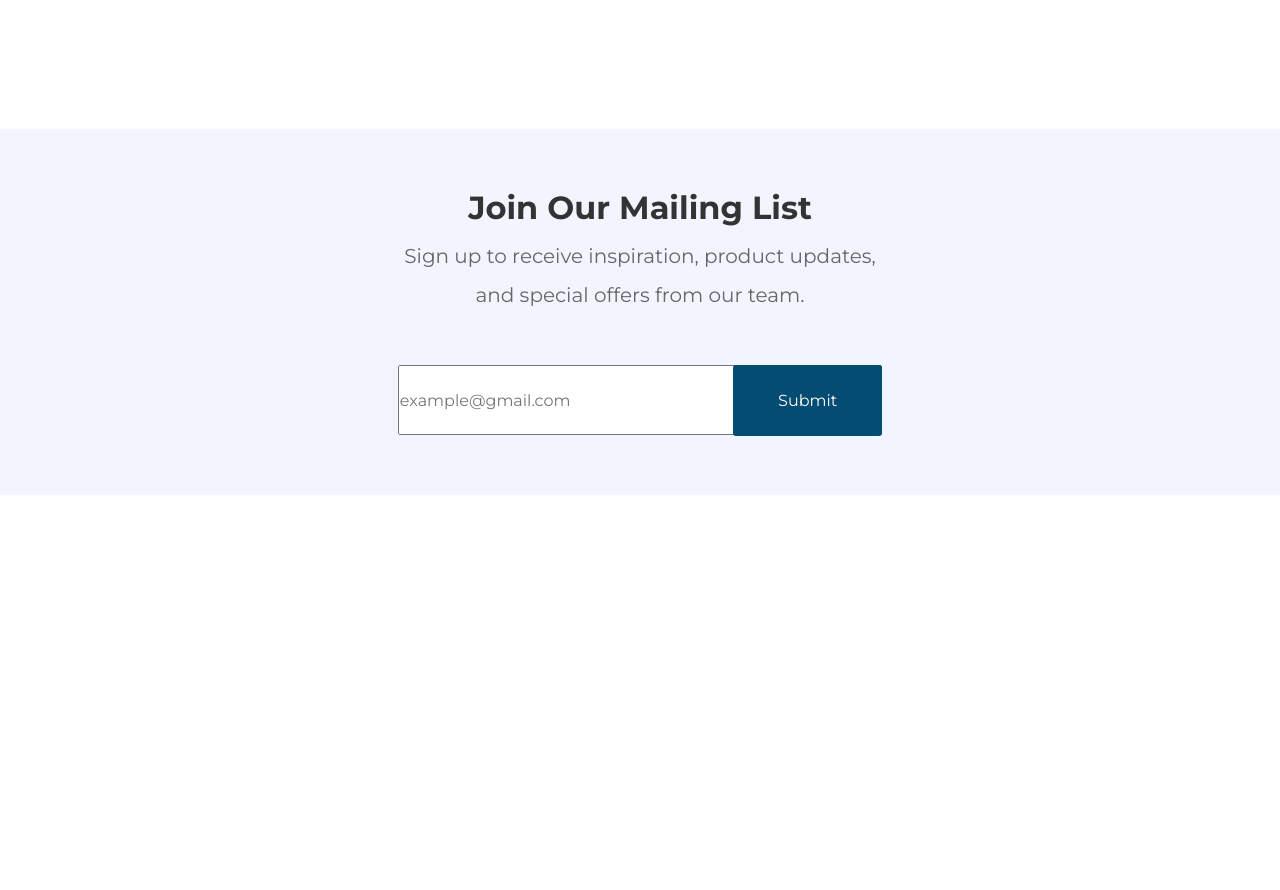
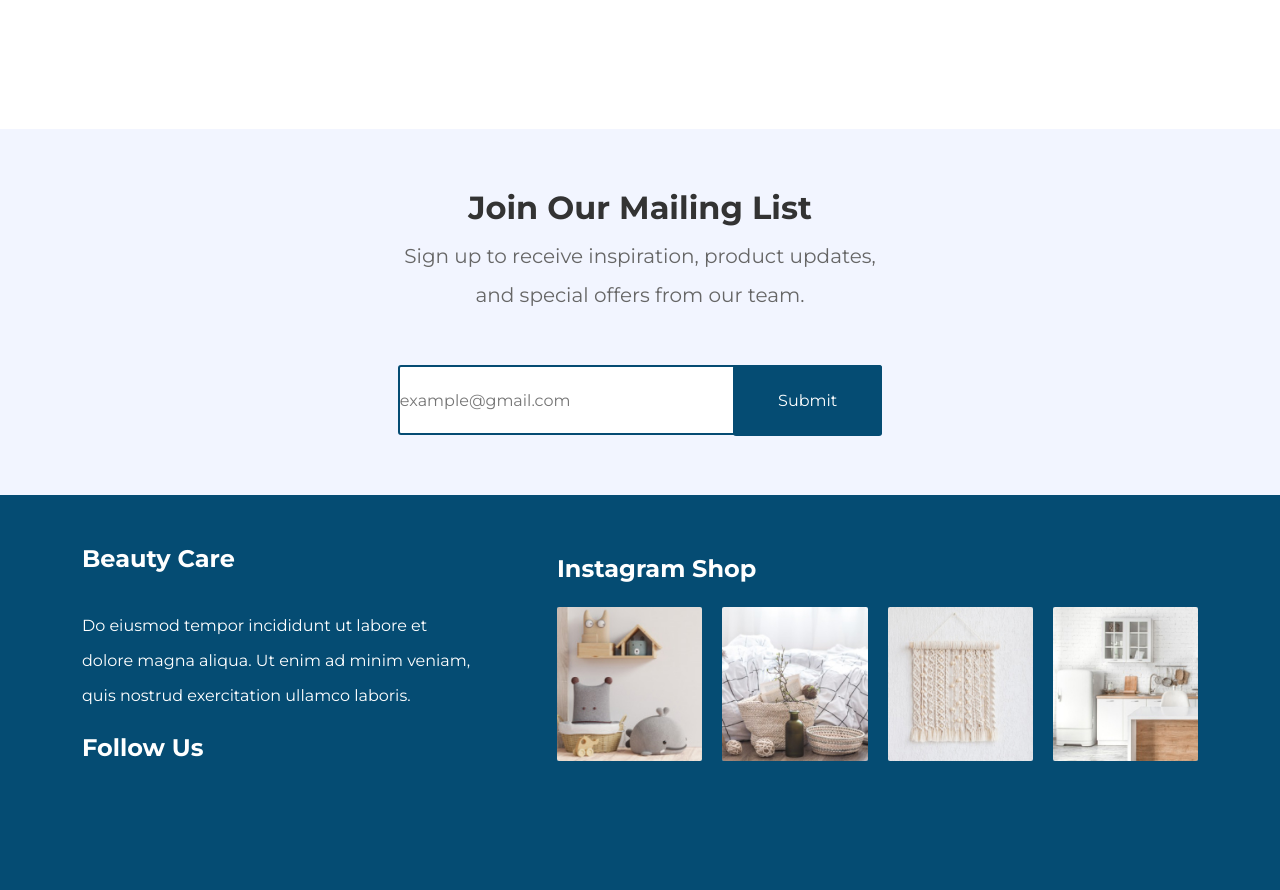
Before and after one commit to tayonch/Furniture, a plain HTML site: page index.html in a window 1280 px wide. Shown: the part 4306-5196 px from the top of the page. Before the commit the page ends 4801 px from the top, so only its background shows below. Drawn offline with Linux system fonts and the light colour scheme.

Commit message:
lg device design complete

```diff
--- a/css/style.css
+++ b/css/style.css
@@ -252,10 +252,12 @@ margin: 0 auto;
     height: 70px;
     width: 484px;
 
-
+   border: 2px solid #054C73;
    margin-top: 50px;
+   border-radius: 3px;
 
 }
+
 .mailtext a {
    padding: 26px 45px;
    background-color: #054C73;
@@ -266,3 +268,41 @@ margin: 0 auto;
 }
 
 /* mail end */
+/* footer start */
+.footertext h4{
+     font-size: 24px;
+    font-weight: 700;
+    color: #ffffff;
+}
+.footertext p{
+width: 400px;
+  color: #ffffff;
+
+margin: 34px 0px 21px 0px ;
+  line-height: 35px;
+}
+.footertext{
+    margin-top: 50px;
+    margin-bottom: 127px;
+}
+.foobtm h4{
+     font-size: 24px;
+    font-weight: 700;
+     color: #ffffff;
+    margin-top: 60px;
+    margin-bottom: 23px;
+}
+#footter{
+    background-color: #054C73;
+}
+.foterimg img{
+border-radius: 2px;
+
+
+}
+.foterimg{
+
+gap: 20px
+;
+}
+/* footer end */
--- a/index.html
+++ b/index.html
@@ -175,7 +175,7 @@
                     </div>
                     <div class="col-lg-4">
                         <div class="rangesimg">
-                            <img src="images_ranges/2.png"" class="img-fluid">
+                            <img src="images_ranges/2.png"" class=" img-fluid">
                             <h5>Living</h5>
                         </div>
                     </div>
@@ -247,6 +247,35 @@
             </div>
         </section>
         <!-- mail end -->
+        <!-- fotter start -->
+        <section id="footter">
+            <div class="container">
+                <div class="row">
+                    <div class="col-lg-5">
+                        <div class="footertext">
+                            <h4>Beauty Care</h4>
+                            <p>Do eiusmod tempor incididunt ut labore et dolore magna aliqua. Ut enim ad minim veniam,
+                                quis nostrud exercitation ullamco laboris.</p>
+                            <h4>Follow Us</h4>
+                        </div>
+                    </div>
+                    <div class="col-lg-7">
+                        <div class="foobtm">
+                            <h4>Instagram Shop</h4>
+                            <div class="foterimg d-flex ">
+                                <div class="fotone"><img src="images_footter/1.jpg" alt="" class="img-fluid"></div>
+                                <div class="foottwo"> <img src="images_footter/IG-2.jpg" alt="" class="img-fluid"></div>
+                                <div class="footthree"><img src="images_footter/IG-3.jpg" alt="" class="img-fluid">
+                                </div>
+                                <div class="footfour"> <img src="images_footter/IG-4.jpg" alt="" class="img-fluid">
+                                </div>
+                            </div>
+                        </div>
+                    </div>
+                </div>
+            </div>
+        </section>
+        <!-- fotter end -->
 
 
 
```
Also changed, not shown: images_footter/1.jpg (added), images_footter/IG-2.jpg (added), images_footter/IG-3.jpg (added), images_footter/IG-4.jpg (added). Lines whose indentation alone changed are shown as unchanged.
